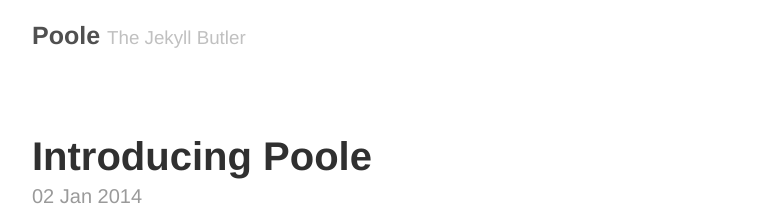
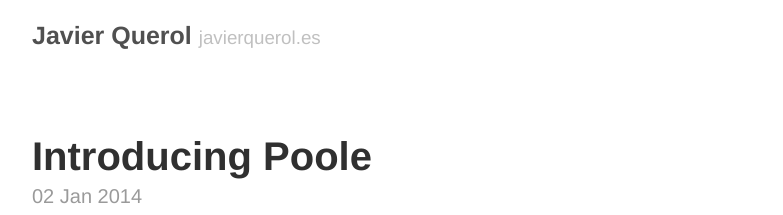
Before and after one commit to JavierQuerol/JavierQuerol.github.io, a Jekyll site: the page built from index.html, in a window 1280 px wide. Shown: the top 215 px of the page, without its empty margins (248-1031 px from the left). Built offline with Jekyll 4.4.1, drawn with Linux system fonts in a browser that asks for light colours; the list of posts is cut into pages by our own code.

Commit message:
updated config

```diff
--- a/_config.yml
+++ b/_config.yml
@@ -3,15 +3,15 @@ permalink:        pretty
 relative_permalinks: true
 
 # Setup
-title:            Poole
-tagline:          The Jekyll Butler
-url:              http://getpoole.com
+title:            Javier Querol
+tagline:          javierquerol.es
+url:              http://javierquerol.es
 paginate:         1
 baseurl:          http://JavierQuerol.github.io/poole/
 author:
-  name:           Mark Otto
-  url:            https://twitter.com/mdo
-  email:          markdotto@gmail.com
+  name:           Javier Querol
+  url:            https://twitter.com/javierquerol
+  email:          querol.javi@gmail.com
 
 # Custom vars
 version:          1.0.0
```
